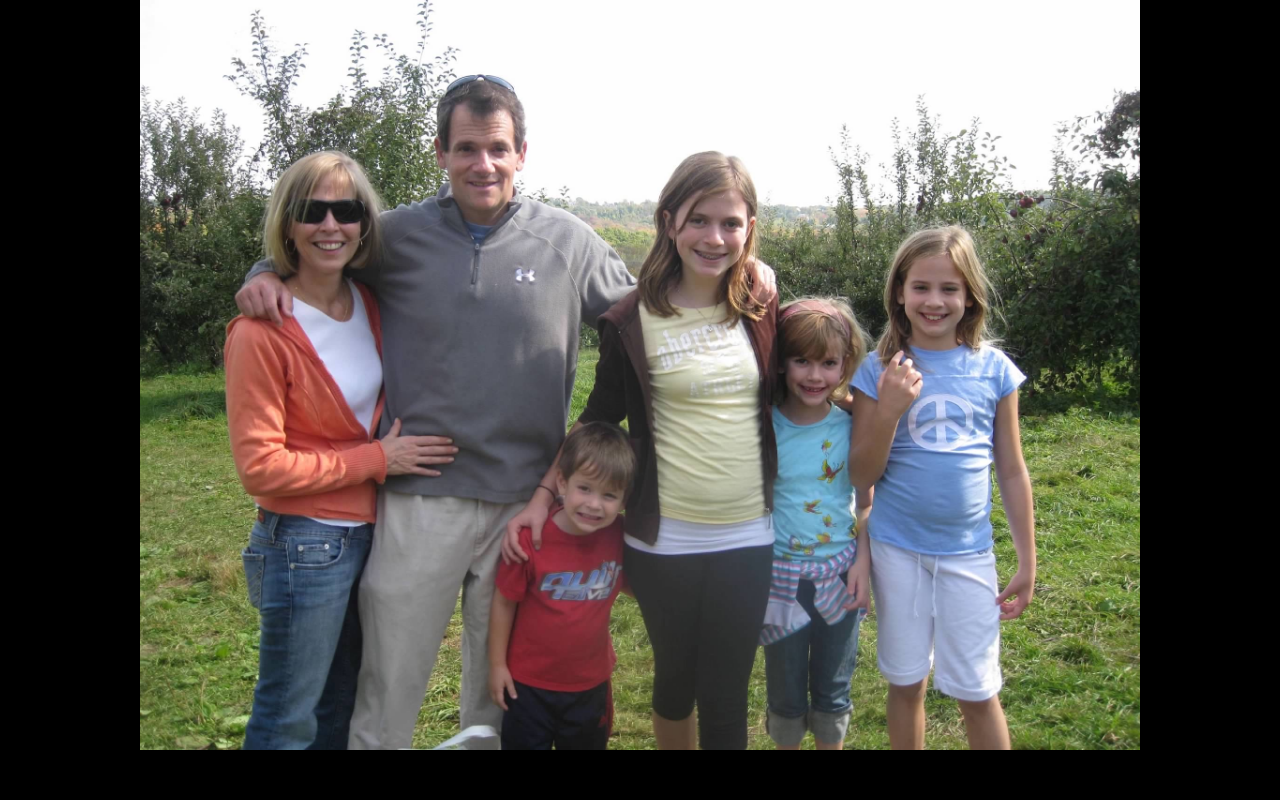
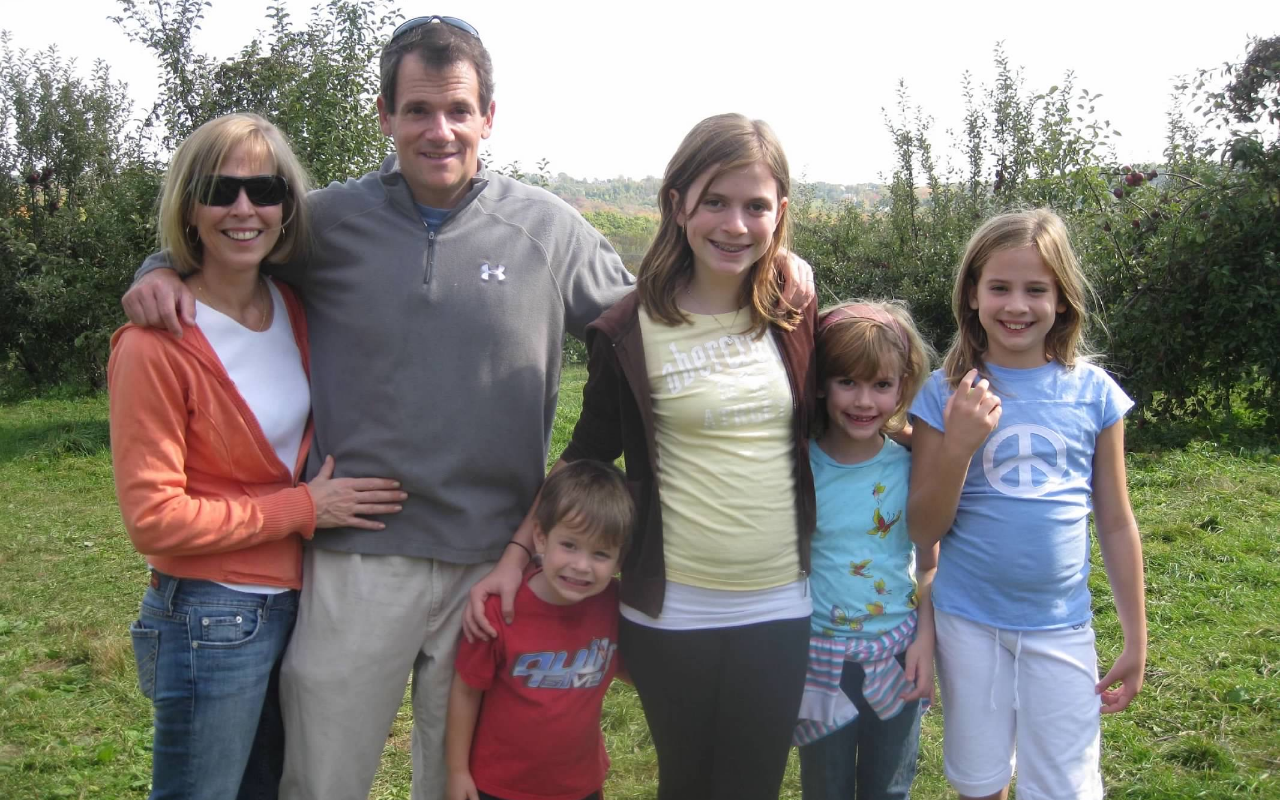
Before and after one commit to 1020robert/bdaymom, a plain HTML site: page index.html in a window 1280 px wide. Drawn offline with Linux system fonts and the light colour scheme.

Commit message:
Update index.html

```diff
--- a/index.html
+++ b/index.html
@@ -6,28 +6,30 @@
   <title>Happy Birthday Mom</title>
   <link rel="stylesheet" href="style.css" />
   <style>
-    body {
+    html, body {
       margin: 0;
       padding: 0;
+      height: 100%;
     }
 
     .photo-wrapper {
       position: relative;
       width: 100%;
-      max-width: 1000px;
-      margin: 0 auto;
+      height: 100vh; /* Full screen height */
+      overflow: hidden;
     }
 
     .photo-wrapper img {
       width: 100%;
-      height: auto;
+      height: 100%;
+      object-fit: cover;
       display: block;
     }
 
     .hotspot {
       position: absolute;
-      width: 8%;
-      padding-bottom: 8%;
+      width: 8vw;
+      height: 8vw;
       border-radius: 50%;
       transform: translate(-50%, -50%);
       transition: box-shadow 0.3s ease;
@@ -37,12 +39,12 @@
       box-shadow: 0 0 15px 5px rgba(255, 255, 0, 0.6);
     }
 
-    /* Hotspot positioning: adjust top/left in % based on actual face positions in image */
-    .dad { top: 55%; left: 20%; }
+    /* Hotspot positions - you can fine-tune these */
+    .dad { top: 55%; left: 21%; }
     .rj { top: 55%; left: 32%; }
     .ally { top: 55%; left: 44%; }
     .analise { top: 55%; left: 56%; }
-    .kaila { top: 55%; left: 68%; }
+    .kaila { top: 55%; left: 67%; }
   </style>
 </head>
 <body>
```
